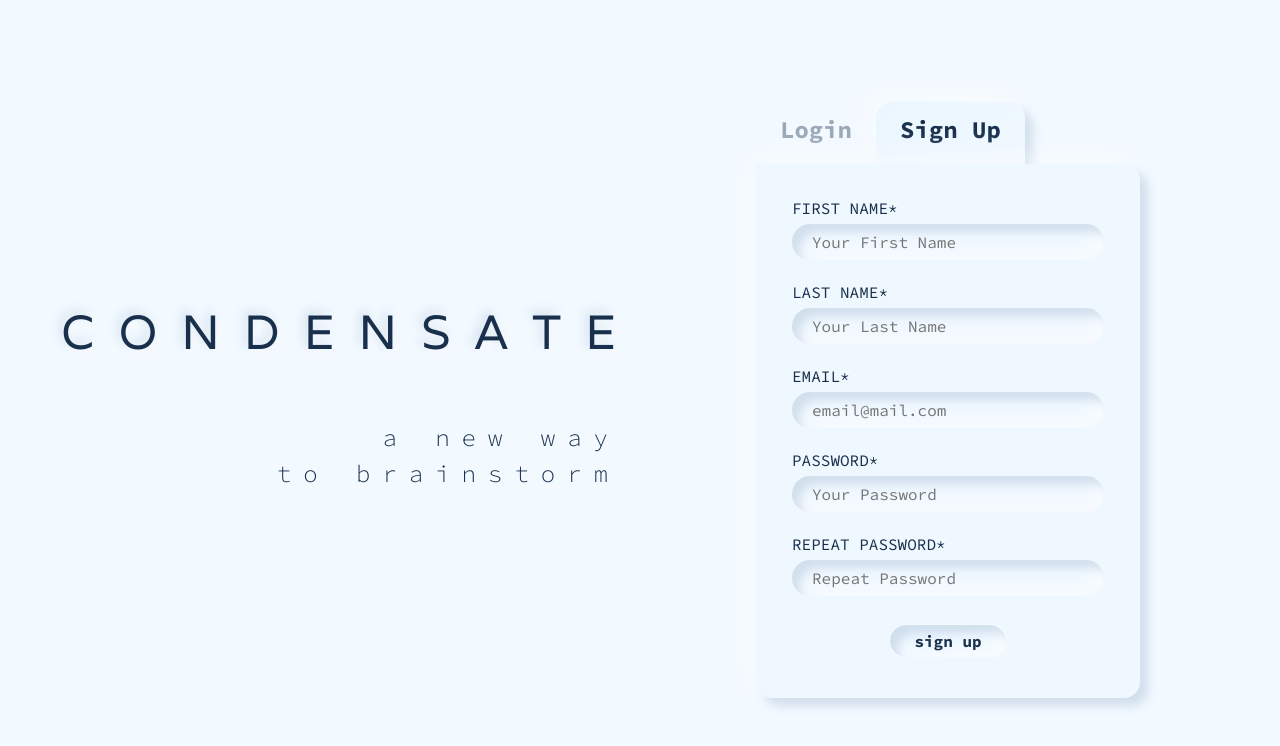
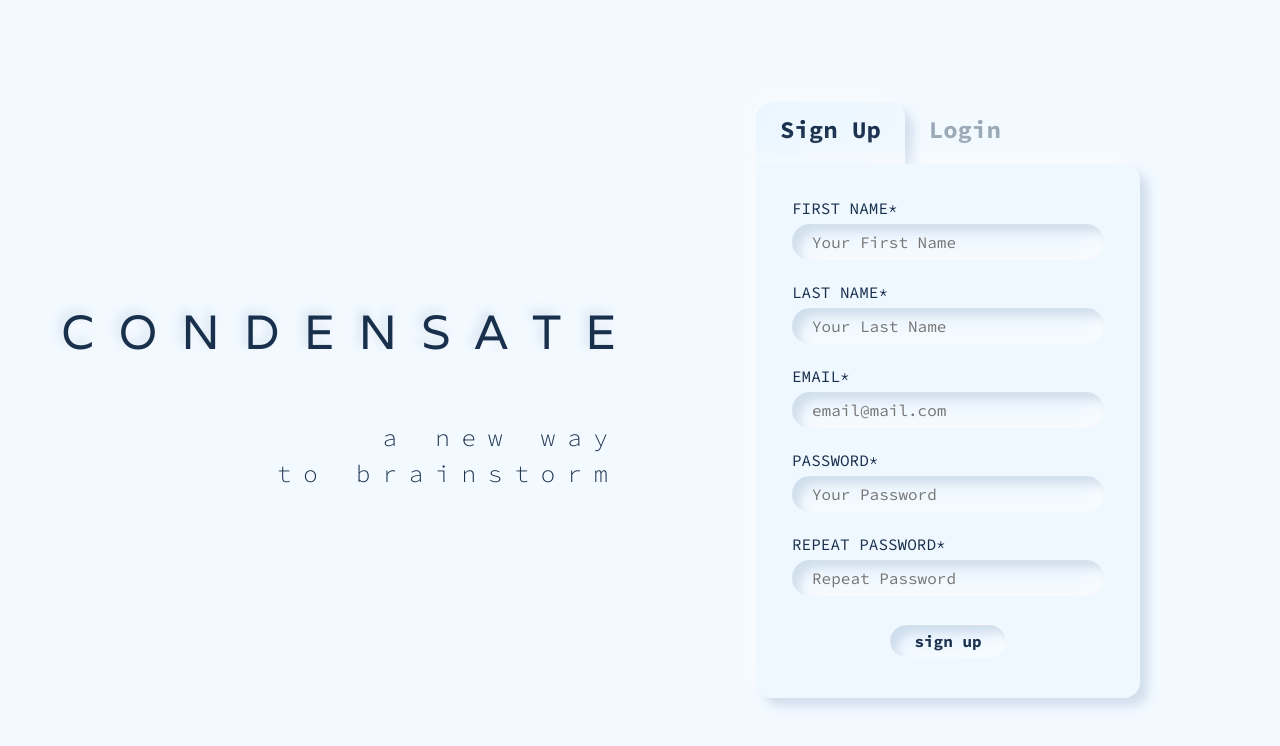
Before and after one commit to CondensateCrew/Condensate, a React (Create React App) app: page / in a window 1280 px wide. Both pictures are taken after a click on the element "Sign Up". Shown: the top 746 px of the page. Built offline with nearby package versions, Linux system fonts and the light colour scheme.

Commit message:
Update signup form header

```diff
--- a/src/Containers/SignUpForm/SignUpForm.tsx
+++ b/src/Containers/SignUpForm/SignUpForm.tsx
@@ -102,8 +102,8 @@ const SignUpForm: React.FC<Props> = ({ isLogin, toggleTab }) => {
   return (
     <div className="sign-up-form">
       <header>
+        <h2 className="active">Sign Up</h2>
         <h2 className="hidden" onClick={toggleForm}>Login</h2>
-        <h2 className="active">Sign Up</h2>
       </header>
       <form>
         {error !== '' && <p className="error-notification">{error}</p>}
```
